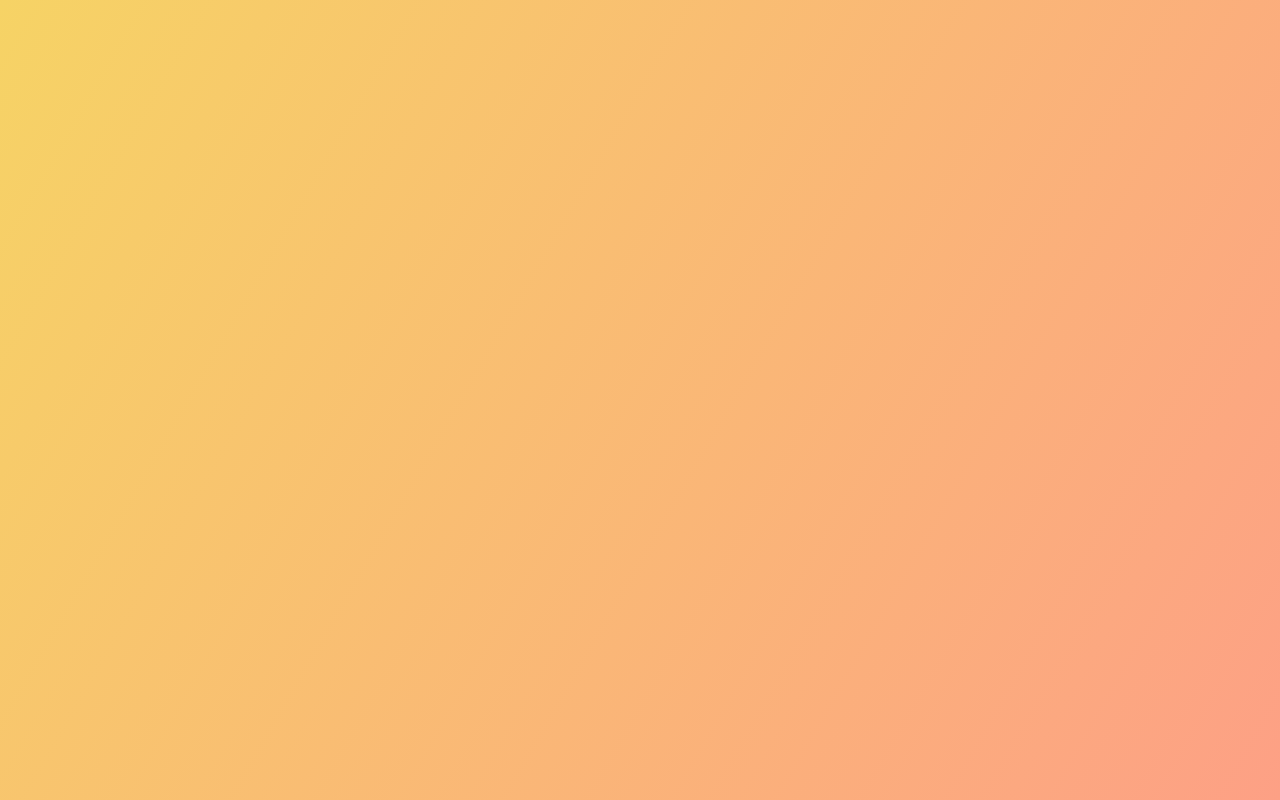
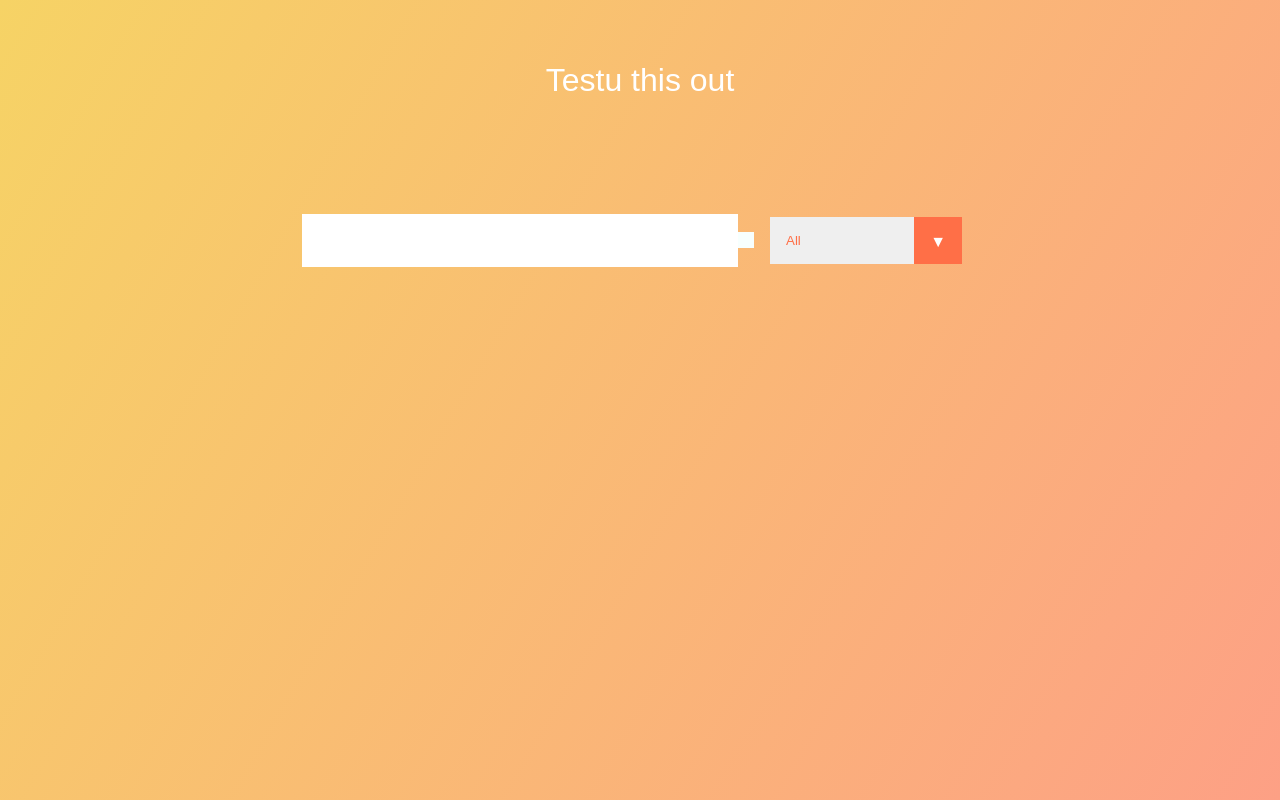
Before and after one commit to erictn3/main_react_todo, a React (Create React App) app: page / in a window 1280 px wide. Built offline with nearby package versions, Linux system fonts and the light colour scheme.

Commit message:
connected form

```diff
--- a/src/App.js
+++ b/src/App.js
@@ -1,9 +1,14 @@
 import './App.css';
+// importing components
+import Form from './components/Form';
 
 function App() {
   return (
     <div className="App">
-
+      <header>
+        Testu this out
+      </header>
+      <Form />
     </div>
   );
 }
```
